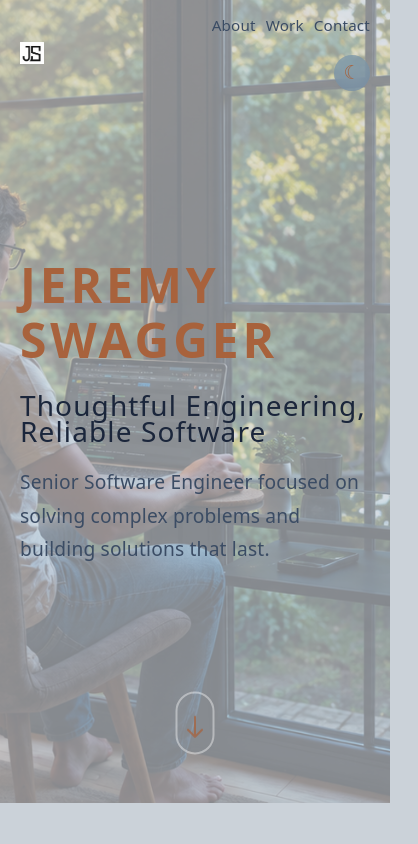
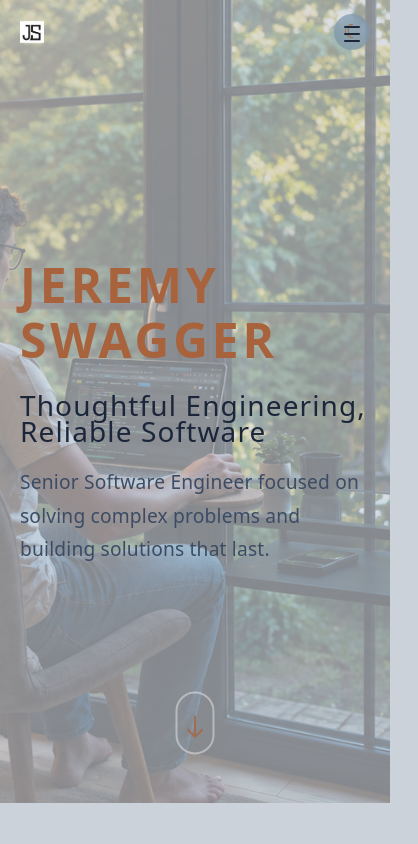
Before and after one commit to jswagger/jswagger-portfolio, a React (Vite) app: page / in a window 390 px wide. Shown: the top 844 px of the page, 418 px wide, since content can reach past the window. Built offline with nearby package versions, Linux system fonts and the light colour scheme.

Commit message:
mobile fix

```diff
--- a/src/components/components.css
+++ b/src/components/components.css
@@ -1022,6 +1022,7 @@ h1 {
 }
 
 .experience-container {
+    box-sizing: border-box;
     background: var(--surface-secondary);
     border-radius: 20px;
     width: 100%;
@@ -1368,12 +1369,18 @@ h1 {
   }
 
   .nav {
-    gap: 10px;
+    display: none;
   }
 
   .nav-group {
-    flex-direction: column;
-    align-items: flex-end;
+    flex-direction: row;
+    align-items: center;
+  }
+
+  .nav-hamburger {
+    display: inline-flex;
+    opacity: 1;
+    transform: scale(1);
   }
 }
 
```
